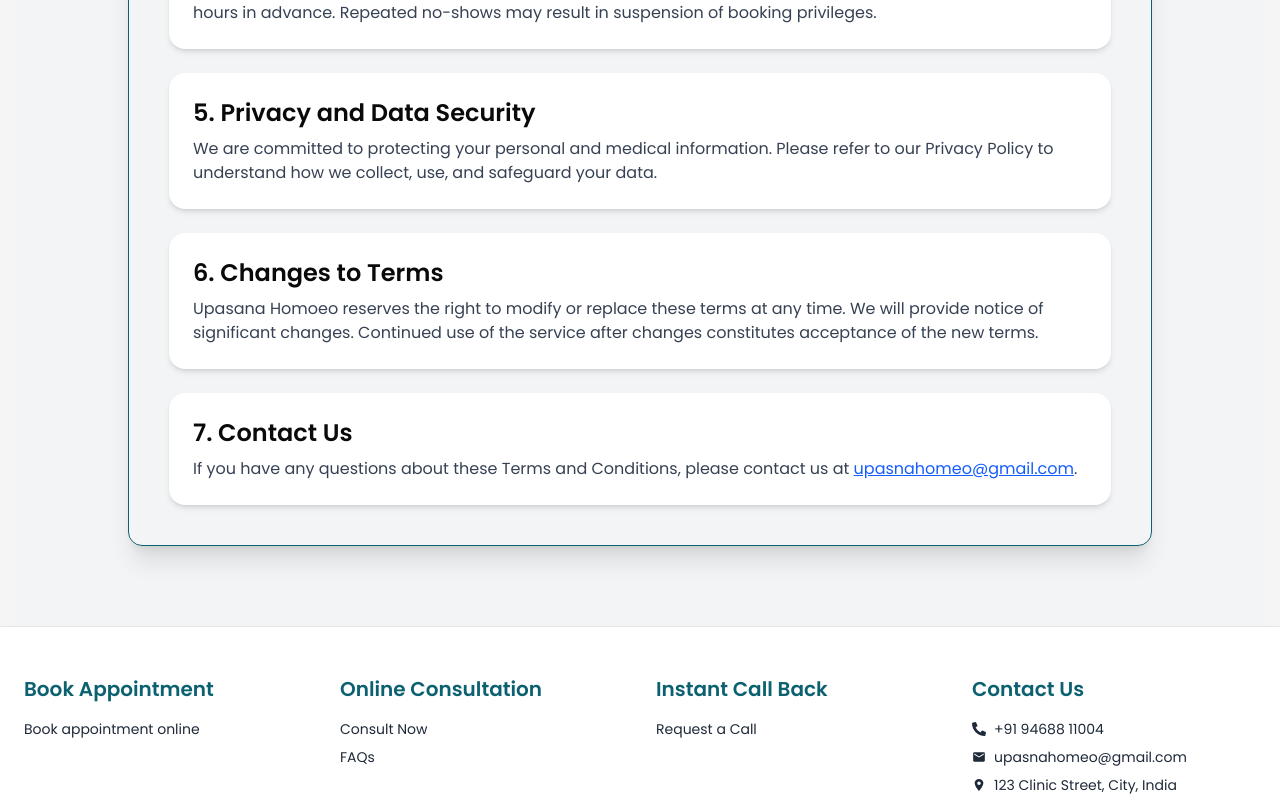
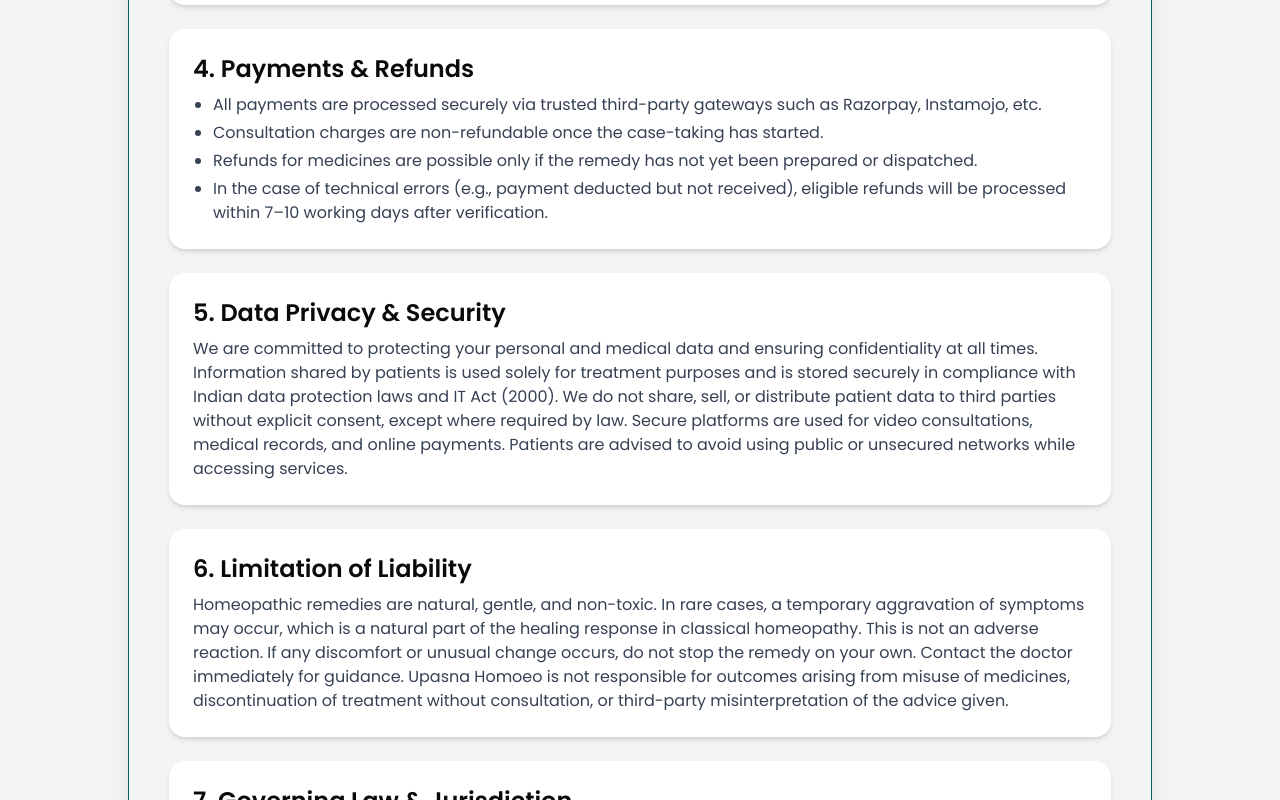
Before and after one commit to Deepanshu-three/Upasna, a Next.js app: page /termsAndCondition in a window 1280 px wide. Shown: the part 820-1620 px from the top of the page. Built offline with nearby package versions, Linux system fonts and the light colour scheme; no server answers.

Commit message:
added addresses

```diff
--- a/app/(home)/_components/HeroSection.tsx
+++ b/app/(home)/_components/HeroSection.tsx
@@ -74,7 +74,7 @@ const HeroSection = () => {
                 >
                     Welcome to{" "}
                     <span className="text-[#0C6170] font-bold dark:text-white">
-                        Upasna Homoeo
+                        Upasana Homoeo
                     </span>
                 </motion.h1>
 
--- a/app/about/page.tsx
+++ b/app/about/page.tsx
@@ -1,51 +1,12 @@
+"use client"
 import React from "react";
+import { motion } from "framer-motion"; // Import motion
 import Testimonials from "./_components/Testimonials";
 import Reviews from "./_components/Reviews";
 import BeforeAfter from "./_components/BeforeAndAfter";
 
 // ✅ SEO metadata export for App Router
-export const metadata = {
-    title: "Why Choose Us | Upasna Homoeo",
-    description:
-        "Discover why Upasna Homoeo stands out. Led by Dr. Abhinav Verma with 30+ years of experience, we focus on root-cause healing, personalized care, and lasting wellness through homeopathy.",
-    keywords: [
-        "Upasna Homoeo",
-        "Homeopathy Clinic",
-        "Dr. Abhinav Verma",
-        "Best Homeopathy Doctor",
-        "Chronic Disease Treatment",
-        "Holistic Healing",
-        "Lifestyle Disorders",
-        "Natural Treatment",
-        "Alternative Medicine",
-    ],
-    robots: "index, follow",
-    authors: [{ name: "Upasna Homoeo" }],
-    viewport: "width=device-width, initial-scale=1",
-    openGraph: {
-        title: "Why Choose Us | Upasna Homoeo",
-        description:
-            "Upasna Homoeo, led by Dr. Abhinav Verma, provides compassionate and personalized homeopathic treatments. Trusted by 100,000+ patients over 30 years.",
-        url: "https://upasnahomoeo.com/why-us",
-        siteName: "Upasna Homoeo",
-        type: "website",
-        images: [
-            {
-                url: "/og-image.jpg", // Replace with your actual OG image
-                width: 1200,
-                height: 630,
-                alt: "Upasna Homoeo Clinic",
-            },
-        ],
-    },
-    twitter: {
-        card: "summary_large_image",
-        title: "Why Choose Upasna Homoeo",
-        description:
-            "Trusted by thousands, Upasna Homoeo is where compassion meets homeopathy. Learn why families rely on us for healing.",
-        images: ["/og-image.jpg"], // Same as OG image
-    },
-};
+
 
 const Page = () => {
     return (
@@ -53,20 +14,35 @@ const Page = () => {
             <div className="max-w-7xl w-full mx-auto">
                 {/* Heading */}
                 <header className="text-center mb-6">
-                    <h1 className="text-4xl md:text-5xl font-medium text-[#0C6170]">
+                    <motion.h1
+                        className="text-4xl md:text-5xl font-medium text-[#0C6170]"
+                        initial={{ opacity: 0 }}
+                        animate={{ opacity: 1 }}
+                        transition={{ duration: 1 }}
+                    >
                         Why Upasna Homoeo?
-                    </h1>
-                    <p className="text-lg md:text-xl text-gray-700 leading-relaxed mt-4 mb-16">
+                    </motion.h1>
+                    <motion.p
+                        className="text-lg md:text-xl text-gray-700 leading-relaxed mt-4 mb-16"
+                        initial={{ opacity: 0 }}
+                        animate={{ opacity: 1 }}
+                        transition={{ duration: 1, delay: 0.3 }}
+                    >
                         At Upasna Homoeo, we take pride in a holistic healing
                         approach. We go beyond treating symptoms — we listen,
                         understand, and tailor treatments that promote total
                         well-being. Our clinic is built around empathy, personal
                         attention, and results that matter to our patients.
-                    </p>
+                    </motion.p>
                 </header>
 
                 {/* Doctor Section */}
-                <section className="flex flex-col lg:flex-row items-center gap-10 mb-10 p-4 sm:p-8 border border-[#0C6170] shadow-xl rounded-xl mx-auto w-full max-w-7xl">
+                <motion.section
+                    className="flex flex-col lg:flex-row items-center gap-10 mb-10 p-4 sm:p-8 border border-[#0C6170] shadow-xl rounded-xl mx-auto w-full max-w-7xl"
+                    initial={{ opacity: 0 }}
+                    animate={{ opacity: 1 }}
+                    transition={{ duration: 1, delay: 0.5 }}
+                >
                     <div className="w-full lg:w-1/2 flex justify-center">
                         <img
                             src="/docVerma.jpeg"
@@ -111,29 +87,44 @@ const Page = () => {
                             of medicine.
                         </p>
                     </div>
-                </section>
+                </motion.section>
             </div>
 
             {/* Testimonials */}
-            <section className="w-full border border-[#0C6170] shadow-xl py-16 m-4 rounded-xl mb-10">
+            <motion.section
+                className="w-full border border-[#0C6170] shadow-xl py-16 m-4 rounded-xl mb-10"
+                initial={{ opacity: 0 }}
+                animate={{ opacity: 1 }}
+                transition={{ duration: 1, delay: 0.7 }}
+            >
                 <div className="max-w-7xl mx-auto px-4 sm:px-6 lg:px-8">
                     <Testimonials />
                 </div>
-            </section>
+            </motion.section>
 
             {/* Reviews */}
-            <section className="w-full border border-[#0C6170] shadow-xl rounded-xl mb-10">
+            <motion.section
+                className="w-full border border-[#0C6170] shadow-xl rounded-xl mb-10"
+                initial={{ opacity: 0 }}
+                animate={{ opacity: 1 }}
+                transition={{ duration: 1, delay: 0.9 }}
+            >
                 <div className="max-w-7xl mx-auto px-4 sm:px-6 lg:px-8">
                     <Reviews />
                 </div>
-            </section>
+            </motion.section>
 
             {/* Before and After */}
-            <section className="w-full border border-[#0C6170] shadow-xl rounded-xl py-16 m-4 mb-20">
+            <motion.section
+                className="w-full border border-[#0C6170] shadow-xl rounded-xl py-16 m-4 mb-20"
+                initial={{ opacity: 0 }}
+                animate={{ opacity: 1 }}
+                transition={{ duration: 1, delay: 1.1 }}
+            >
                 <div className="max-w-7xl mx-auto px-4 sm:px-6 lg:px-8">
                     <BeforeAfter />
                 </div>
-            </section>
+            </motion.section>
         </main>
     );
 };
--- a/app/contact/page.tsx
+++ b/app/contact/page.tsx
@@ -97,11 +97,11 @@ const ContactPage = () => {
                                 <h3 className="text-lg font-semibold text-[#0C6170] text-center">
                                     Clinic 1
                                 </h3>
-                                <address className="text-center">
-                                    123 Wellness Street, Health City, Delhi
+                                <address className="text-center mb-6">
+                                Bihari Ganj, Ajmer, Rajasthan 305001
                                 </address>
                                 <iframe
-                                    src={`https://www.google.com/maps/embed/v1/place?key=YOUR_GOOGLE_MAPS_API_KEY&q=123+Wellness+Street,+Health+City,+Delhi`}
+                                    src="https://www.google.com/maps/embed?pb=!1m18!1m12!1m3!1d3572.833445964179!2d74.64663441195884!3d26.428850876842763!2m3!1f0!2f0!3f0!3m2!1i1024!2i768!4f13.1!3m3!1m2!1s0x396be18a18b0c4d5%3A0x5d79c96a25b887d4!2sDr%20Alok%20Verma!5e0!3m2!1sen!2sin!4v1745567206871!5m2!1sen!2sin"
                                     className="w-full h-64 border-2 border-[#0C6170] shadow-xl rounded-xl"
                                     loading="lazy"
                                     title="Clinic 1 Location"
@@ -114,10 +114,10 @@ const ContactPage = () => {
                                     Clinic 2
                                 </h3>
                                 <address className="text-center">
-                                    456 Care Lane, Medical Town, Mumbai
+                                Shop no.4, 364/46, Gandhi Nagar Rd, Naka Madar Colony, Gandhi Nagar, Ajmer, Rajasthan 305001
                                 </address>
                                 <iframe
-                                    src={`https://www.google.com/maps/embed/v1/place?key=YOUR_GOOGLE_MAPS_API_KEY&q=456+Care+Lane,+Medical+Town,+Mumbai`}
+                                    src="https://www.google.com/maps/embed?pb=!1m18!1m12!1m3!1d3572.0943652093265!2d74.6685368!3d26.452686999999997!2m3!1f0!2f0!3f0!3m2!1i1024!2i768!4f13.1!3m3!1m2!1s0x396be70e708410fb%3A0x9ff3c50742659498!2sAbhinav%20Homoeo%20Clinic!5e0!3m2!1sen!2sin!4v1745567370539!5m2!1sen!2sin"
                                     className="w-full h-64 border-2 border-[#0C6170] shadow-xl rounded-xl"
                                     loading="lazy"
                                     title="Clinic 2 Location"
--- a/app/termsAndCondition/page.tsx
+++ b/app/termsAndCondition/page.tsx
@@ -47,60 +47,74 @@ const TermsAndConditionsPage = () => {
                 >
                     {[
                         {
-                            title: "1. Acceptance of Terms",
+                            title: "1. General",
                             content:
-                                "By accessing or using Upasana Homoeo, you agree to be bound by these Terms and Conditions. If you disagree with any part of the terms, you may not access the service.",
+                                "Upasna Homoeo is a homeopathic clinic offering consultation services through online (teleconsultation) and offline modes. These Terms and Conditions apply to all users of our website, online booking system, and consultation services. We reserve the right to update or modify these terms at any time. Updated terms will be posted on this page.",
                         },
                         {
-                            title: "2. Medical Disclaimer",
+                            title: "2. Consultation Services",
                             content:
-                                "All content and services provided through Upasana Homoeo are for informational purposes only and are not a substitute for professional medical advice, diagnosis, or treatment. Always seek the advice of your physician or other qualified health provider.",
+                                "Teleconsultations are conducted based on the information shared by the patient during the case-taking process. No physical examination is conducted during an online consultation. The advice and prescriptions provided are rooted in classical homeopathic principles and individualized to each case. The patient is responsible for providing accurate and complete health information during consultation.",
                         },
                         {
-                            title: "3. User Responsibilities",
+                            title: "3. Informed Consent",
+                            content:
+                                "By proceeding with an online consultation, the patient acknowledges and consents to receive homeopathic treatment in a remote format. The patient understands the limitations of teleconsultation and agrees to follow medical advice, including a recommendation to seek in-person evaluation if necessary. A consent form may be required before initiating the consultation process.",
+                        },
+                        {
+                            title: "4. Payments & Refunds",
                             content: (
-                                <ul className="list-disc pl-5 space-y-1">
+                                <ul className="list-disc pl-5 space-y-1 text-gray-700">
                                     <li>
-                                        You must provide accurate and complete
-                                        personal and medical information when
-                                        booking appointments.
+                                        All payments are processed securely via trusted third-party gateways such as Razorpay, Instamojo, etc.
                                     </li>
                                     <li>
-                                        You agree not to misuse the platform or
-                                        engage in any activity that disrupts the
-                                        app’s services.
+                                        Consultation charges are non-refundable once the case-taking has started.
+                                    </li>
+                                    <li>
+                                        Refunds for medicines are possible only if the remedy has not yet been prepared or dispatched.
+                                    </li>
+                                    <li>
+                                        In the case of technical errors (e.g., payment deducted but not received), eligible refunds will be processed within 7–10 working days after verification.
                                     </li>
                                 </ul>
                             ),
                         },
                         {
-                            title: "4. Appointments and Cancellations",
+                            title: "5. Data Privacy & Security",
                             content:
-                                "Patients are expected to arrive on time for scheduled appointments. Cancellations must be made at least 24 hours in advance. Repeated no-shows may result in suspension of booking privileges.",
+                                "We are committed to protecting your personal and medical data and ensuring confidentiality at all times. Information shared by patients is used solely for treatment purposes and is stored securely in compliance with Indian data protection laws and IT Act (2000). We do not share, sell, or distribute patient data to third parties without explicit consent, except where required by law. Secure platforms are used for video consultations, medical records, and online payments. Patients are advised to avoid using public or unsecured networks while accessing services.",
                         },
                         {
-                            title: "5. Privacy and Data Security",
+                            title: "6. Limitation of Liability",
                             content:
-                                "We are committed to protecting your personal and medical information. Please refer to our Privacy Policy to understand how we collect, use, and safeguard your data.",
+                                "Homeopathic remedies are natural, gentle, and non-toxic. In rare cases, a temporary aggravation of symptoms may occur, which is a natural part of the healing response in classical homeopathy. This is not an adverse reaction. If any discomfort or unusual change occurs, do not stop the remedy on your own. Contact the doctor immediately for guidance. Upasna Homoeo is not responsible for outcomes arising from misuse of medicines, discontinuation of treatment without consultation, or third-party misinterpretation of the advice given.",
                         },
                         {
-                            title: "6. Changes to Terms",
+                            title: "7. Governing Law & Jurisdiction",
                             content:
-                                "Upasana Homoeo reserves the right to modify or replace these terms at any time. We will provide notice of significant changes. Continued use of the service after changes constitutes acceptance of the new terms.",
+                                "These terms are governed by the laws of India, including the Central Council of Homoeopathy (CCH) guidelines, the Ministry of AYUSH, and RBI and Information Technology (IT) Act (2000) standards for digital transactions and data. Any disputes arising out of these services shall be subject to the exclusive jurisdiction of courts in Ajmer, Rajasthan, India.",
                         },
                         {
-                            title: "7. Contact Us",
+                            title: "8. Contact Us",
                             content: (
                                 <p>
-                                    If you have any questions about these Terms
-                                    and Conditions, please contact us at{" "}
+                                    For any questions or concerns regarding these Terms and Conditions:
+                                    <br />
+                                    Email:{" "}
                                     <a
-                                        href="mailto:upasanahomoeo@example.com"
+                                        href="mailto:upasnahomeo@gmail.com"
                                         className="text-blue-600 underline"
                                     >
                                         upasnahomeo@gmail.com
                                     </a>
-                                    .
+                                    <br />
+                                    Phone:{" "}
+                                    <a href="tel:+919468811004" className="text-blue-600 underline">
+                                        9468811004
+                                    </a>
+                                    <br />
+                                    Clinic: Upasna Homoeo, BihariGanj, Ajmer, Rajasthan, 305001
                                 </p>
                             ),
                         },
--- a/components/Footer.tsx
+++ b/components/Footer.tsx
@@ -52,7 +52,8 @@ export default function Footer() {
           <ul className="mt-4 space-y-2 text-sm">
             <li className="flex items-center gap-2"><FaPhoneAlt /> +91 94688 11004</li>
             <li className="flex items-center gap-2"><MdEmail /> upasnahomeo@gmail.com</li>
-            <li className="flex items-center gap-2"><IoLocationSharp /> 123 Clinic Street, City, India</li>
+            <li className="flex items-center gap-2"><IoLocationSharp /> Bihari Ganj, Ajmer, Rajasthan 305001
+            </li>
           </ul>
         </div>
       </div>
--- a/components/Navbar.tsx
+++ b/components/Navbar.tsx
@@ -11,14 +11,7 @@ import {
     DropdownMenuItem,
     DropdownMenuTrigger,
 } from "@/components/ui/dropdown-menu";
-import {
-    ChevronDown,
-    User,
-    LogOut,
-
-    Menu,
-    X,
-} from "lucide-react";
+import { ChevronDown, User, LogOut, Menu, X } from "lucide-react";
 import { AnimatePresence, motion } from "framer-motion";
 
 type navlinkType = {
@@ -63,12 +56,14 @@ const Navbar = () => {
             <div className="w-full container mx-auto flex items-center justify-between px-4 sm:px-6 lg:px-8 md:h-20 h-16">
                 {/* logo */}
                 <div className="flex items-center gap-1 cursor-pointer">
-                    <div className="font-bold text-2xl text-[#0C6170] ">
-                        Upasana
-                    </div>
-                    <div className="font-medium text-2xl text-[#37BEB0]">
-                        Homoeo
-                    </div>
+                    <Link href={"/"}>
+                        <span className="font-bold text-2xl text-[#0C6170] ">
+                            Upasana
+                        </span>
+                        <span className="font-medium text-2xl text-[#37BEB0]">
+                            Homoeo
+                        </span>
+                    </Link>
                 </div>
 
                 {/* mobile menu button */}
@@ -118,7 +113,7 @@ const Navbar = () => {
                                     </Link>
                                     <Link href={"/popupcontact"}>
                                         <Button className="cursor-pointer">
-                                           Popup contact
+                                            Popup contact
                                         </Button>
                                     </Link>
                                 </div>
@@ -269,11 +264,11 @@ const Navbar = () => {
                                         <button
                                             className="flex items-center gap-3 mt-3 px-4 py-2 rounded-lg text-red-500 hover:bg-red-700 hover:text-white transition-all duration-200"
                                             onClick={() => {
-                                                signOut({ callbackUrl: "/" }).then(
-                                                    () => {
-                                                        window.location.href = "/";
-                                                    }
-                                                );
+                                                signOut({
+                                                    callbackUrl: "/",
+                                                }).then(() => {
+                                                    window.location.href = "/";
+                                                });
                                             }}
                                         >
                                             Logout
```
